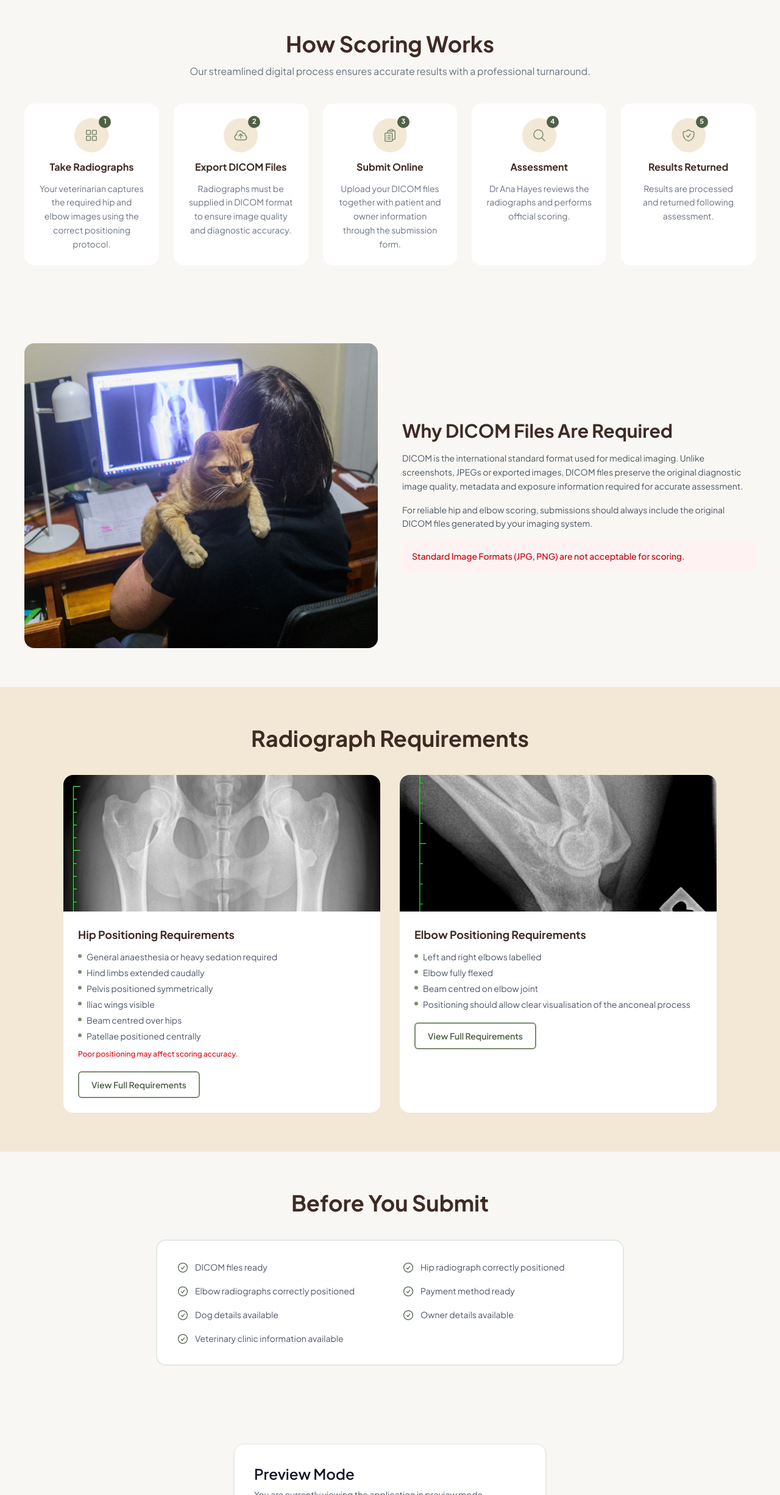
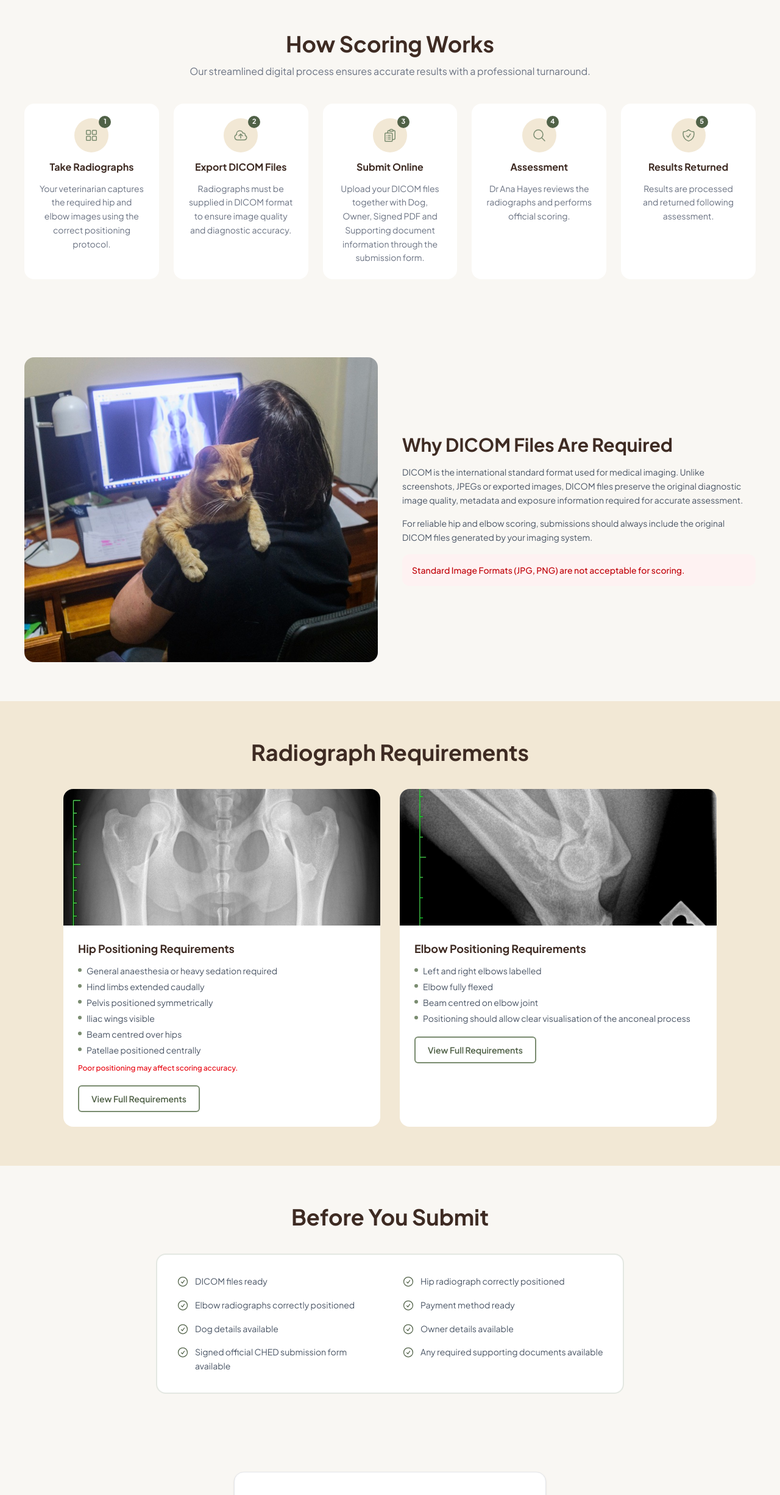
Before and after one commit to CodedBeats/Hayes_Hip_and_Elbow_Scoring, a Next.js app: page / in a window 1280 px wide. Shown: the part 1604-4056 px from the top of the page at 61% size. Built offline with nearby package versions, Linux system fonts and the light colour scheme; no server answers.

Commit message:
fix(submission): updaed the wording to better reflect the new submission flow requirements

```diff
--- a/app/(main)/about/page.tsx
+++ b/app/(main)/about/page.tsx
@@ -113,7 +113,7 @@ const faqItems = [
     {
         id: "before-submitting",
         title: "What information do I need before submitting?",
-        content: "You'll need dog details, owner details, veterinary clinic information, and DICOM files for the relevant exam type (hips, elbows, or both).",
+        content: "You'll need dog details, owner details, the signed official CHED submission form, DICOM file(s) for the relevant exam type (hips, elbows, or both).",
     },
     {
         id: "payment",
--- a/app/(main)/page.tsx
+++ b/app/(main)/page.tsx
@@ -35,7 +35,7 @@ const steps = [
     {
         icon: <ClipboardIcon className="w-6 h-6 text-brand-green-mid" />,
         title: "Submit Online",
-        description: "Upload your DICOM files together with patient and owner information through the submission form.",
+        description: "Upload your DICOM files together with Dog, Owner, Signed PDF and Supporting document information through the submission form.",
     },
     {
         icon: <MagnifyingGlassIcon className="w-6 h-6 text-brand-green-mid" />,
@@ -72,7 +72,8 @@ const beforeYouSubmit = [
     "Payment method ready",
     "Dog details available",
     "Owner details available",
-    "Veterinary clinic information available",
+    "Signed official CHED submission form available",
+    "Any required supporting documents available",
 ];
 
 const chipClassName = "inline-flex items-center rounded-full border border-gray-300 bg-white px-4 py-1.5 text-sm font-medium text-brand-brown";
```
